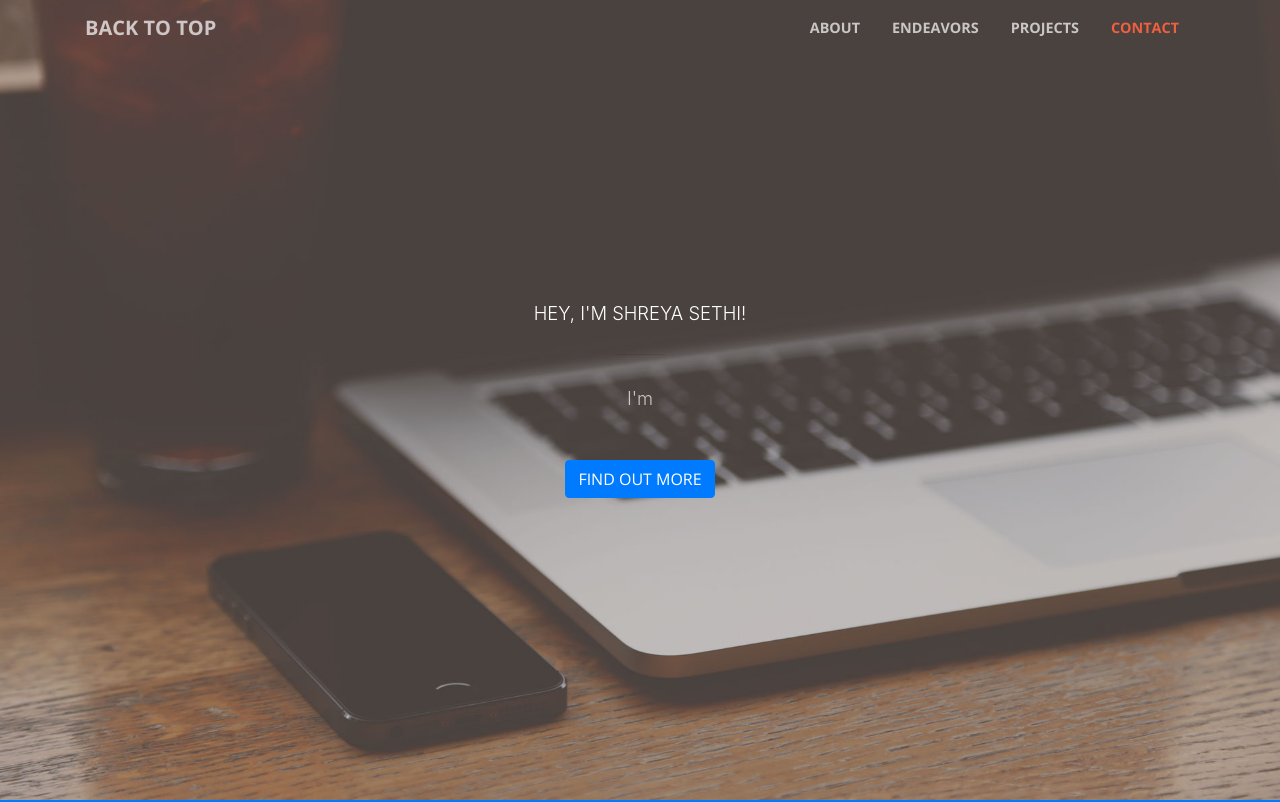
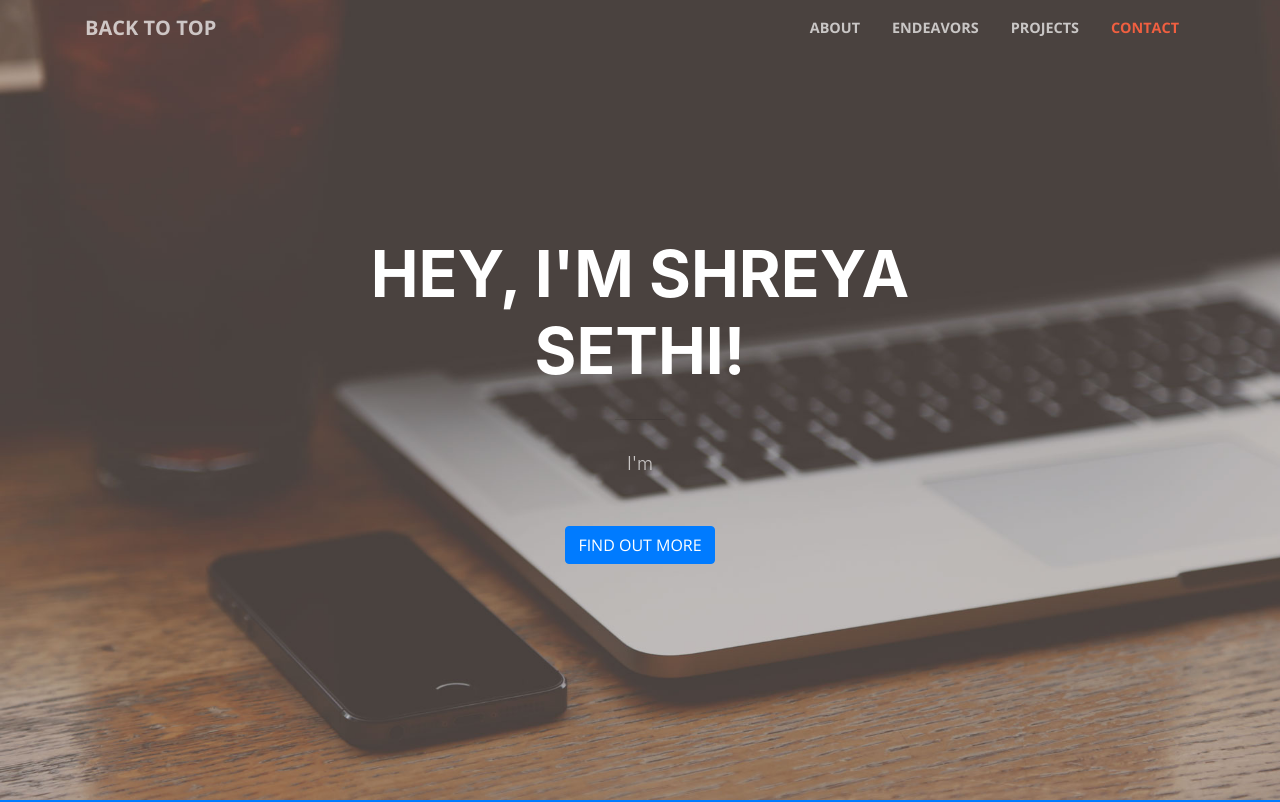
Before and after one commit to ShreyaSethi/shreyasethi.github.io, a website with bundled scripts: page index.html in a window 1280 px wide. Shown: the top 802 px of the page. Built offline with nearby package versions, Linux system fonts and the light colour scheme.

Commit message:
Update index.html

```diff
--- a/index.html
+++ b/index.html
@@ -57,9 +57,9 @@
     <header class="masthead text-center text-white d-flex">
       <div class="container my-auto">
         <div class="row">
-          <div class="col-lg-10 mx-auto">
+          <div class="col-lg-7 mx-auto">
             <h1 class="text-uppercase">
-              <p>Hey, I'm Shreya Sethi!</p>
+              <strong>Hey, I'm Shreya Sethi!</strong>
             </h1>
             <hr>
           </div>
```
